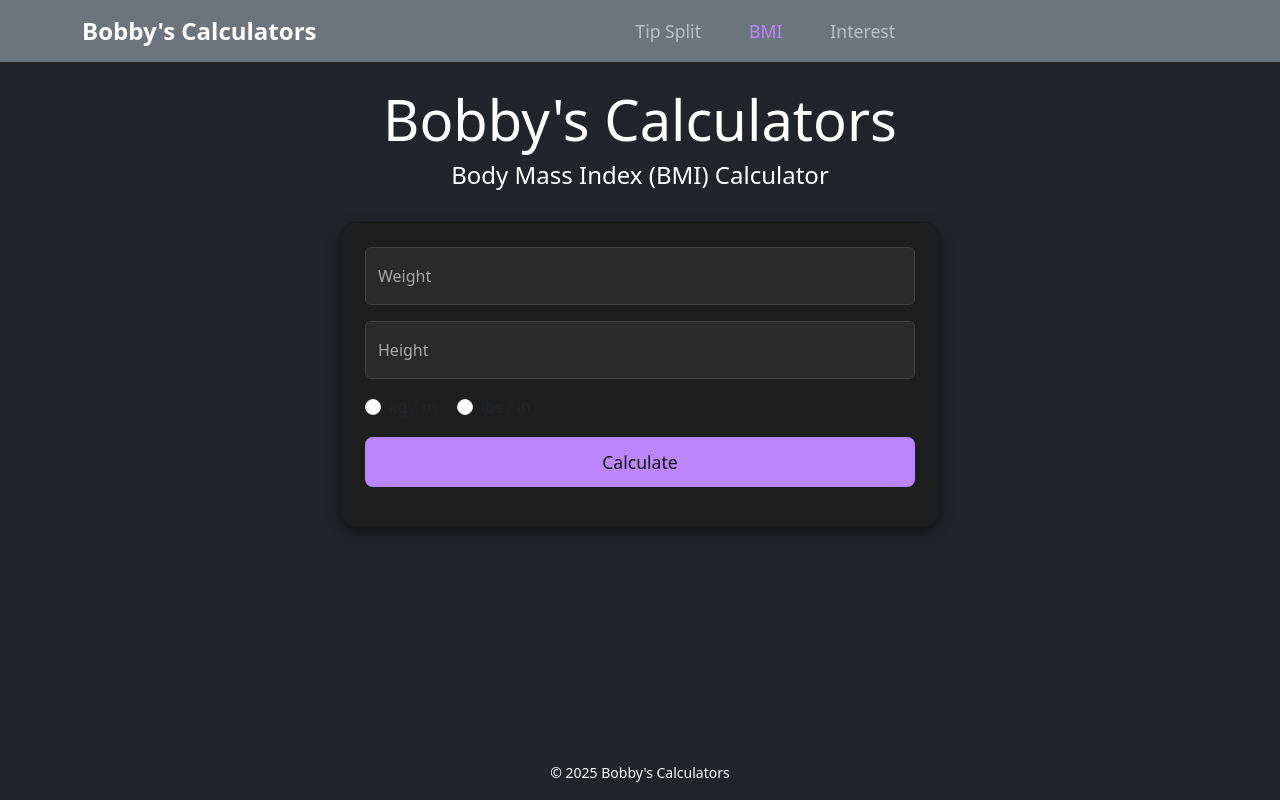
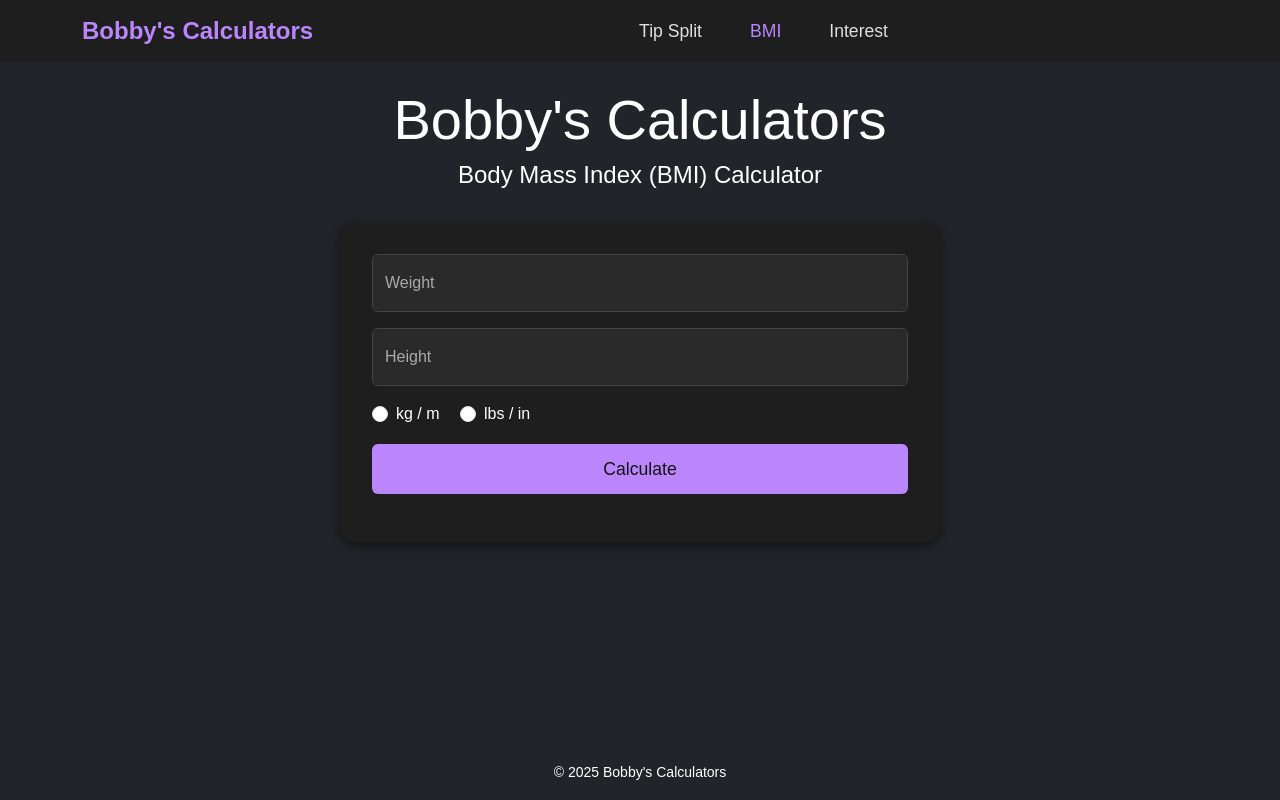
Before and after one commit to btomlinson237/newProject, a Flask app: page /bmi in a window 1280 px wide. Run offline with Flask 3, Linux system fonts and the light colour scheme; some libraries are stand-ins or nearby versions.

Commit message:
Cleaning up html

```diff
--- a/static/css/styles.css
+++ b/static/css/styles.css
@@ -1,4 +1,4 @@
-/* Styles.css */
+/* styles.css */
 
 :root {
   --bg-color: #121212;
@@ -10,34 +10,43 @@
   --input-bg: #2a2a2a;
   --input-border: #444;
 }
+
 body {
   background-color: var(--bg-color);
   color: var(--text-color);
+  margin: 0;
+  font-family: Arial, sans-serif;
+}
+
+.navbar {
+  background-color: var(--card-bg) !important;
 }
 .navbar-brand {
   font-size: 1.5rem;
   font-weight: 600;
+  color: var(--accent-color) !important;
 }
 .navbar-nav .nav-link {
   font-size: 1.1rem;
   margin: 0 1rem;
+  color: var(--text-color) !important;
 }
 .nav-link.active {
   color: var(--accent-color) !important;
 }
 
-/* Card */
+/* Form card container */
 .form-card {
   background-color: var(--card-bg);
   border-radius: 1rem;
   padding: 2rem;
-  width: 100%;
+  width: 90%;
   max-width: 600px;
   margin-bottom: 2rem;
   box-shadow: 0 4px 12px rgba(0,0,0,0.5);
 }
 
-/* Uniform Inputs */
+/* Uniform inputs */
 .input-field {
   width: 100%;
   height: 2.5rem;
@@ -46,15 +55,15 @@ body {
   padding: 0.5rem !important;
   color: var(--text-color) !important;
 }
-.form-floating > label {
-  color: #aaa !important;
-}
 .input-field:focus {
   border-color: var(--accent-color) !important;
   box-shadow: none;
 }
+.form-floating > label {
+  color: #aaa !important;
+}
 
-/* Button */
+/* Accent button */
 .btn-accent {
   background-color: var(--button-bg) !important;
   border: none;
@@ -68,7 +77,7 @@ body {
   background-color: var(--button-hover) !important;
 }
 
-/* Results */
+/* Result text */
 .result p {
   margin: 0.5rem 0;
 }
--- a/templates/base.html
+++ b/templates/base.html
@@ -4,7 +4,7 @@
 <html lang="en">
 <head>
   <meta charset="utf-8">
-  <meta name="viewport" content="width=device-width,initial-scale=1">
+  <meta name="viewport" content="width=device-width, initial-scale=1">
   <link
     href="https://cdn.jsdelivr.net/npm/bootstrap@5.4.0/dist/css/bootstrap.min.css"
     rel="stylesheet">
@@ -14,7 +14,7 @@
 </head>
 <body class="bg-dark text-white d-flex flex-column min-vh-100">
 
-  <!-- Horizontal Navbar -->
+  <!-- Horizontal Bootstrap navbar -->
   <nav class="navbar navbar-expand-lg navbar-dark bg-secondary">
     <div class="container">
       <a class="navbar-brand" href="{{ url_for('tip') }}">Bobby's Calculators</a>
@@ -49,7 +49,7 @@
     <h2 class="h4">{% block page_title %}{% endblock %}</h2>
   </header>
 
-  <!-- Centered Content -->
+  <!-- Centered main content -->
   <main class="container flex-fill d-flex flex-column justify-content-start align-items-center">
     {% block content %}{% endblock %}
   </main>
--- a/templates/bmi.html
+++ b/templates/bmi.html
@@ -3,7 +3,7 @@
 {% extends 'base.html' %}
 {% block page_title %}Body Mass Index (BMI) Calculator{% endblock %}
 {% block content %}
-<div x-data="bmiCalc()" class="card p-4 form-card">
+<div x-data="bmiCalc()" class="form-card">
   <div class="form-floating mb-3">
     <input type="number" x-model.number="weight" class="form-control input-field" id="weight" placeholder="Weight">
     <label for="weight">Weight</label>
@@ -14,15 +14,15 @@
   </div>
   <div class="mb-3 text-start">
     <div class="form-check form-check-inline">
-      <input class="form-check-input" type="radio" name="unit" id="metric" value="metric" x-model="unit">
+      <input class="form-check-input" type="radio" x-model="unit" id="metric" value="metric">
       <label class="form-check-label" for="metric">kg / m</label>
     </div>
     <div class="form-check form-check-inline">
-      <input class="form-check-input" type="radio" name="unit" id="imperial" value="imperial" x-model="unit">
+      <input class="form-check-input" type="radio" x-model="unit" id="imperial" value="imperial">
       <label class="form-check-label" for="imperial">lbs / in</label>
     </div>
   </div>
-  <button class="btn btn-accent btn-lg mb-3" @click="calculate()">Calculate</button>
+  <button class="btn btn-accent mb-3" @click="calculate()">Calculate</button>
   <template x-if="bmi">
     <div class="result text-start">
       <p><strong>BMI:</strong> <span x-text="bmi"></span></p>
--- a/templates/interest.html
+++ b/templates/interest.html
@@ -3,7 +3,7 @@
 {% extends 'base.html' %}
 {% block page_title %}Simple Interest Calculator{% endblock %}
 {% block content %}
-<div x-data="interestCalc()" class="card p-4 form-card">
+<div x-data="interestCalc()" class="form-card">
   <div class="form-floating mb-3">
     <input type="number" x-model.number="principal" class="form-control input-field" id="principal" placeholder="Principal">
     <label for="principal">Principal ($)</label>
@@ -16,7 +16,7 @@
     <input type="number" x-model.number="time" class="form-control input-field" id="time" placeholder="Time">
     <label for="time">Time (years)</label>
   </div>
-  <button class="btn btn-accent btn-lg mb-3" @click="calculate()">Calculate</button>
+  <button class="btn btn-accent mb-3" @click="calculate()">Calculate</button>
   <template x-if="total">
     <div class="result text-start">
       <p><strong>Interest:</strong> $<span x-text="interest"></span></p>
--- a/templates/tip.html
+++ b/templates/tip.html
@@ -3,7 +3,7 @@
 {% extends 'base.html' %}
 {% block page_title %}Tip &amp; Bill Split Calculator{% endblock %}
 {% block content %}
-<div x-data="tipCalc()" class="card p-4 form-card">
+<div x-data="tipCalc()" class="form-card">
   <div class="form-floating mb-3">
     <input type="number" x-model.number="bill" class="form-control input-field" id="bill" placeholder="Bill Total">
     <label for="bill">Bill Total ($)</label>
@@ -16,7 +16,7 @@
     <input type="number" x-model.number="people" class="form-control input-field" id="people" placeholder="# of People">
     <label for="people"># of People</label>
   </div>
-  <button class="btn btn-accent btn-lg mb-3" @click="calculate()">Calculate</button>
+  <button class="btn btn-accent mb-3" @click="calculate()">Calculate</button>
   <template x-if="total">
     <div class="result text-start">
       <p><strong>Tip:</strong> $<span x-text="tip.toFixed(2)"></span></p>
```
Also changed, not shown: static/js/scripts.js (line endings or trailing spaces).
